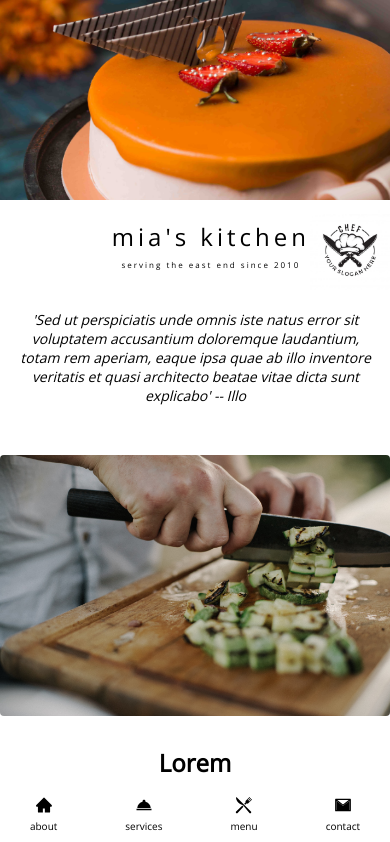
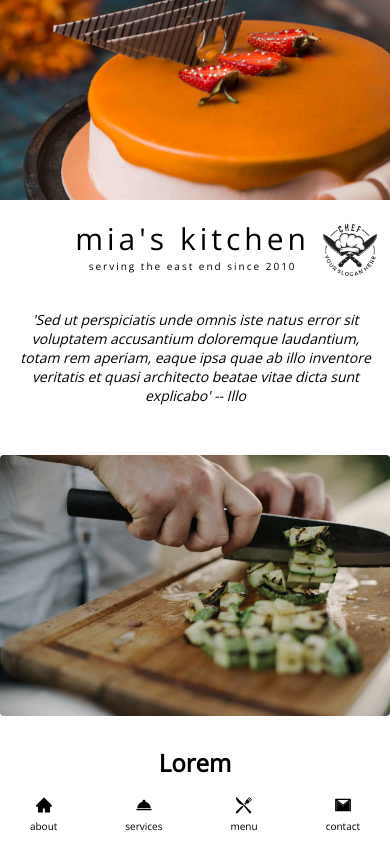
Before and after one commit to mikey-mo/mias-kitchen, a React (Create React App) app: page /about in a window 390 px wide. Shown: the top 842 px of the page. Built offline with nearby package versions, Linux system fonts and the light colour scheme.

Commit message:
mobile title update

```diff
--- a/src/components/components.scss
+++ b/src/components/components.scss
@@ -104,8 +104,9 @@
     }
 
     @media (max-width: 480px) {
-      font-size: 24px;
+      font-size: 30px;
       letter-spacing: 4px;
+      margin-bottom: 0;
     }
   }
 
@@ -121,6 +122,10 @@
     @media (max-width: 850px) {
       font-size: 8px;
       margin-bottom: 10px;
+    }
+
+    @media (max-width: 480px) {
+      font-size: 10px;
     }
   }
 
```
